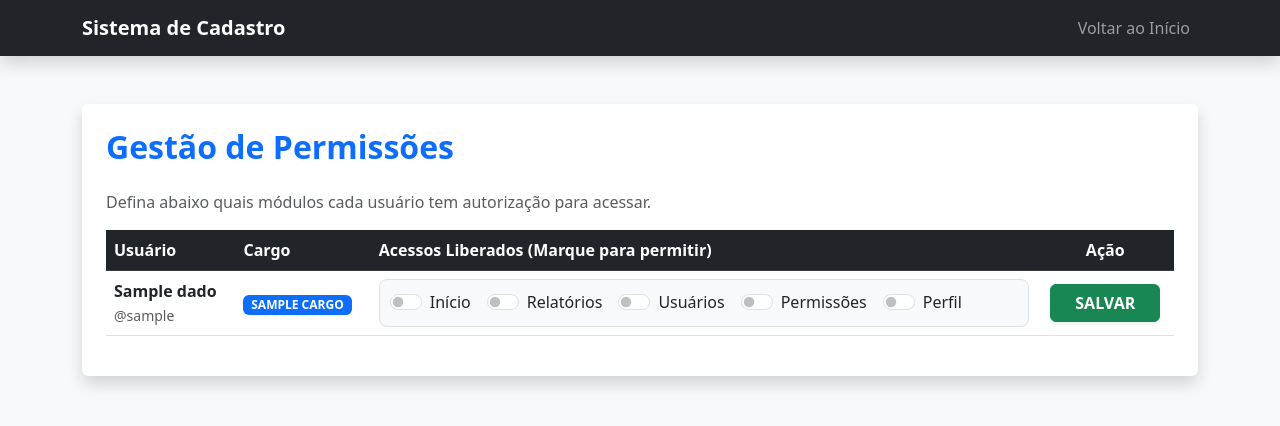
After one commit to lucasjonassb02/PROJETO-EM-COMPUTACAO-APLICADA, a Flask app: template templates/permissoes.html in a window 1280 px wide. The commit adds this page. Shown: the top 426 px of the page. Run offline with Flask 3, Linux system fonts and the light colour scheme; the template is opened without the code that fills it: most values are stand-ins (such as "Sample title", 1, 10 or a date in 2020).

Commit message:
Implementado controle de permissões granulares por usuário e dashboard dinâmico

```diff
--- a/app.py
+++ b/app.py
@@ -1,21 +1,47 @@
-from flask import Flask, render_template, request, redirect, session, url_for
+from flask import Flask, render_template, request, redirect, url_for, session
 from datetime import datetime
 
 app = Flask(__name__)
 app.secret_key = 'chave_secreta_projeto_final'
 
+# 1. BANCO DE DADOS (Agora com lista de permissões explícitas)
+# As permissões podem ser: 'dashboard', 'relatorios', 'usuarios_gestao', 'permissoes', 'perfil'
 usuarios_db = {
-    "admin": {"senha": "123", "nome": "Administrador", "email": "admin@sistema.com", "cargo": "admin"}
+    'admin': {
+        'nome': 'Administrador',
+        'senha': '123',
+        'cargo': 'admin',
+        'email': 'admin@teste.com',
+        'permissoes': ['dashboard', 'relatorios', 'usuarios_gestao', 'permissoes', 'perfil']
+    },
+    'teste': {
+        'nome': 'Usuario Teste',
+        'senha': '123',
+        'cargo': 'user',
+        'email': 'teste@teste.com',
+        'permissoes': ['dashboard', 'perfil']
+    }
 }
+
 logs_atividade = []
 
+# 2. FUNÇÃO AUXILIAR PARA LOGS E SEGURANÇA
 def registrar_log(usuario, acao):
     agora = datetime.now().strftime("%d/%m/%Y %H:%M:%S")
     logs_atividade.append({"usuario": usuario, "acao": acao, "data_hora": agora})
 
+def tem_permissao(p):
+    """ Verifica se o usuário logado tem uma permissão específica """
+    if 'usuario' not in session:
+        return False
+    user = usuarios_db.get(session['usuario'])
+    return p in user.get('permissoes', [])
+
+# 3. ROTAS DE ACESSO
 @app.route('/')
 def home():
-    if 'usuario' in session: return redirect(url_for('dashboard'))
+    if 'usuario' in session:
+        return redirect(url_for('dashboard'))
     return redirect(url_for('login'))
 
 @app.route('/login', methods=['GET', 'POST'])
@@ -23,67 +49,112 @@ def login():
     if request.method == 'POST':
         user_input = request.form.get('usuario')
         senha_input = request.form.get('senha')
+
         if user_input in usuarios_db and usuarios_db[user_input]['senha'] == senha_input:
             session['usuario'] = user_input
             registrar_log(user_input, "Fez login")
             return redirect(url_for('dashboard'))
-        return "Erro! <a href='/login'>Voltar</a>"
+
+        return "Erro! Usuário ou senha incorretos. <a href='/login'>Voltar</a>"
     return render_template('login.html')
 
 @app.route('/cadastro', methods=['GET', 'POST'])
 def cadastro():
     if request.method == 'POST':
         user = request.form.get('usuario')
-        usuarios_db[user] = {"senha": request.form.get('senha'), "nome": request.form.get('nome'), "email": request.form.get('email'), "cargo": "comum"}
+        usuarios_db[user] = {
+            "senha": request.form.get('senha'),
+            "nome": request.form.get('nome'),
+            "email": request.form.get('email'),
+            "cargo": "user",
+            "permissoes": ['dashboard', 'perfil'] # Permissões padrão para novos usuários
+        }
         registrar_log(user, "Criou conta")
         return redirect(url_for('login'))
     return render_template('cadastro.html')
 
+@app.route('/logout')
+def logout():
+    registrar_log(session.get('usuario'), "Fez logout")
+    session.pop('usuario', None)
+    return redirect(url_for('login'))
+
+# 4. PAINEL E PERFIL (Verificam permissões específicas)
 @app.route('/dashboard')
 def dashboard():
-    if 'usuario' not in session: return redirect(url_for('login'))
-    return render_template('dashboard.html', user=usuarios_db[session['usuario']])
+    if not tem_permissao('dashboard'):
+        return redirect(url_for('login'))
 
+    usuario_dados = usuarios_db.get(session['usuario'])
+    return render_template('dashboard.html', user=usuario_dados)
+
+@app.route('/perfil')
+def perfil():
+    if not tem_permissao('perfil'):
+        return "Acesso negado ao Perfil!", 403
+
+    username_logado = session['usuario']
+    dados = usuarios_db.get(username_logado)
+    return render_template('perfil.html', usuario=dados)
+
+# 5. ADMINISTRAÇÃO (Bloqueio explícito por módulo)
 @app.route('/relatorios')
 def relatorios():
-    if session.get('usuario') != 'admin': return "Acesso negado!"
+    if not tem_permissao('relatorios'):
+        return "Acesso negado aos Relatórios!", 403
+
     logs_filtrados = [log for log in logs_atividade if log['usuario'] != 'admin']
     return render_template('relatorios.html', logs=logs_filtrados)
 
 @app.route('/usuarios_gestao')
 def usuarios_gestao():
-    if session.get('usuario') != 'admin': return "Acesso negado!"
+    if not tem_permissao('usuarios_gestao'):
+        return "Acesso negado à Gestão de Usuários!", 403
+
     return render_template('usuarios.html', lista=usuarios_db)
 
+@app.route('/permissoes', methods=['GET', 'POST'])
+def permissoes():
+    # Apenas quem tem permissão 'permissoes' entra aqui
+    if not tem_permissao('permissoes'):
+        return "Acesso negado à configuração de permissões!", 403
+
+    usuario_logado = usuarios_db.get(session['usuario'])
+
+    if request.method == 'POST':
+        usuario_alvo = request.form.get('usuario_alvo')
+        # Pega a lista de permissões marcadas no formulário (checkboxes)
+        novas_permissoes = request.form.getlist('permissoes_selecionadas')
+
+        if usuario_alvo in usuarios_db:
+            # Proteção: Impede que o admin tire a própria permissão de gerenciar permissões por acidente
+            if usuario_alvo == session['usuario'] and 'permissoes' not in novas_permissoes:
+                return "Erro: Você não pode remover sua própria permissão de acesso à esta aba!"
+
+            usuarios_db[usuario_alvo]['permissoes'] = novas_permissoes
+            registrar_log(session['usuario'], f"Alterou permissões de {usuario_alvo} para {novas_permissoes}")
+
+    return render_template('permissoes.html', usuarios=usuarios_db, user=usuario_logado)
+
+# 6. EDIÇÃO E EXCLUSÃO (Baseadas na permissão de gestão de usuários)
 @app.route('/excluir/<username>')
 def excluir(username):
-    if session.get('usuario') == 'admin' and username != 'admin':
+    if tem_permissao('usuarios_gestao') and username != 'admin':
         usuarios_db.pop(username, None)
     return redirect(url_for('usuarios_gestao'))
 
 @app.route('/editar/<username>', methods=['GET', 'POST'])
 def editar(username):
-    if session.get('usuario') != 'admin': return "Acesso negado!"
+    if not tem_permissao('usuarios_gestao'):
+        return "Acesso negado!", 403
+
     if request.method == 'POST':
         usuarios_db[username]['nome'] = request.form.get('nome')
         usuarios_db[username]['email'] = request.form.get('email')
         usuarios_db[username]['senha'] = request.form.get('senha')
         return redirect(url_for('usuarios_gestao'))
+
     return render_template('editar.html', u=usuarios_db[username], username=username)
-
-@app.route('/logout')
-def logout():
-    session.pop('usuario', None)
-    return redirect(url_for('login'))
-@app.route('/perfil')
-def perfil():
-    if 'usuario' not in session:
-        return redirect(url_for('login'))
-    username_logado = session['usuario']
-    dados = usuarios_db.get(username_logado)
-    return render_template('perfil.html', usuario=dados)
-
 
 if __name__ == '__main__':
     app.run(debug=True)
-i
--- /dev/null
+++ b/templates/permissoes.html
@@ -0,0 +1,96 @@
+<!DOCTYPE html>
+<html lang="pt-br">
+<head>
+    <meta charset="UTF-8">
+    <title>Sistema de Cadastro | Gestão de Acessos</title>
+    <link href="https://cdn.jsdelivr.net/npm/bootstrap@5.3.0/dist/css/bootstrap.min.css" rel="stylesheet">
+    <style>
+        .perm-box {
+            background: #f8f9fa;
+            padding: 10px;
+            border-radius: 8px;
+            border: 1px solid #dee2e6;
+        }
+    </style>
+</head>
+<body class="bg-light">
+    <nav class="navbar navbar-expand-lg navbar-dark bg-dark shadow">
+        <div class="container">
+            <a class="navbar-brand fw-bold" href="/dashboard">Sistema de Cadastro</a>
+            <div class="collapse navbar-collapse">
+                <ul class="navbar-nav ms-auto">
+                    <li class="nav-item"><a class="nav-link" href="/dashboard">Voltar ao Início</a></li>
+                </ul>
+            </div>
+        </div>
+    </nav>
+
+    <div class="container mt-5">
+        <div class="card shadow p-4 border-0">
+            <h2 class="text-primary mb-4 fw-bold">Gestão de Permissões</h2>
+            <p class="text-muted">Defina abaixo quais módulos cada usuário tem autorização para acessar.</p>
+
+            <table class="table align-middle">
+                <thead class="table-dark">
+                    <tr>
+                        <th>Usuário</th>
+                        <th>Cargo</th>
+                        <th>Acessos Liberados (Marque para permitir)</th>
+                        <th class="text-center">Ação</th>
+                    </tr>
+                </thead>
+                <tbody>
+                    {% for username, dados in usuarios.items() %}
+                    <tr>
+                        <td>
+                            <div class="fw-bold">{{ dados.nome }}</div>
+                            <small class="text-muted">@{{ username }}</small>
+                        </td>
+                        <td>
+                            <span class="badge {% if dados.cargo == 'admin' %}bg-danger{% else %}bg-primary{% endif %} text-uppercase">
+                                {{ dados.cargo }}
+                            </span>
+                        </td>
+                        <td>
+                            <form method="POST" id="form-{{ username }}" class="d-flex flex-wrap gap-3 perm-box">
+                                <input type="hidden" name="usuario_alvo" value="{{ username }}">
+
+                                <div class="form-check form-switch">
+                                    <input class="form-check-input" type="checkbox" name="permissoes_selecionadas" value="dashboard" id="dash-{{ username }}" {% if 'dashboard' in dados.permissoes %}checked{% endif %}>
+                                    <label class="form-check-label" for="dash-{{ username }}">Início</label>
+                                </div>
+
+                                <div class="form-check form-switch">
+                                    <input class="form-check-input" type="checkbox" name="permissoes_selecionadas" value="relatorios" id="rel-{{ username }}" {% if 'relatorios' in dados.permissoes %}checked{% endif %}>
+                                    <label class="form-check-label" for="rel-{{ username }}">Relatórios</label>
+                                </div>
+
+                                <div class="form-check form-switch">
+                                    <input class="form-check-input" type="checkbox" name="permissoes_selecionadas" value="usuarios_gestao" id="gest-{{ username }}" {% if 'usuarios_gestao' in dados.permissoes %}checked{% endif %}>
+                                    <label class="form-check-label" for="gest-{{ username }}">Usuários</label>
+                                </div>
+
+                                <div class="form-check form-switch">
+                                    <input class="form-check-input" type="checkbox" name="permissoes_selecionadas" value="permissoes" id="perm-{{ username }}" {% if 'permissoes' in dados.permissoes %}checked{% endif %}>
+                                    <label class="form-check-label" for="perm-{{ username }}">Permissões</label>
+                                </div>
+
+                                <div class="form-check form-switch">
+                                    <input class="form-check-input" type="checkbox" name="permissoes_selecionadas" value="perfil" id="perf-{{ username }}" {% if 'perfil' in dados.permissoes %}checked{% endif %}>
+                                    <label class="form-check-label" for="perf-{{ username }}">Perfil</label>
+                                </div>
+                        </td>
+                        <td class="text-center">
+                                <button type="submit" class="btn btn-success fw-bold px-4 shadow-sm">SALVAR</button>
+                            </form>
+                        </td>
+                    </tr>
+                    {% endfor %}
+                </tbody>
+            </table>
+        </div>
+    </div>
+
+    <script src="https://cdn.jsdelivr.net/npm/bootstrap@5.3.0/dist/js/bootstrap.bundle.min.js"></script>
+</body>
+</html>
--- a/templates/relatorios.html
+++ b/templates/relatorios.html
@@ -21,3 +21,6 @@
         </tbody>
     </table>
 </div>
+<li class="nav-item">
+    <a class="nav-link text-warning" href="/perfil">PERFIL</a>
+</li>
--- a/templates/usuarios.html
+++ b/templates/usuarios.html
@@ -36,3 +36,6 @@
         </tbody>
     </table>
 </div>
+<li class="nav-item">
+    <a class="nav-link text-warning" href="/perfil">PERFIL</a>
+</li>
```
Also changed, not shown: templates/dashboard.html (+16 -2 lines).
